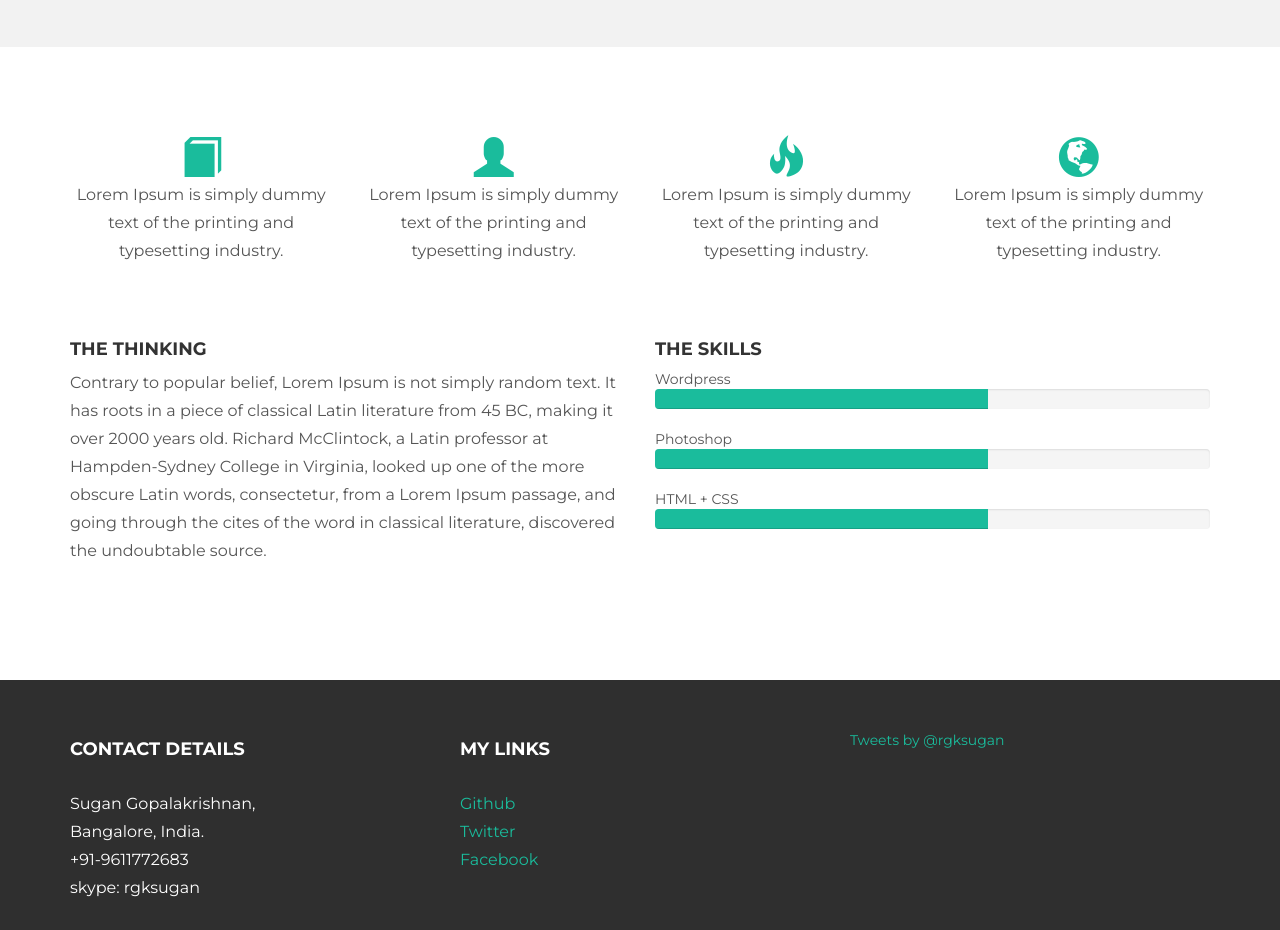
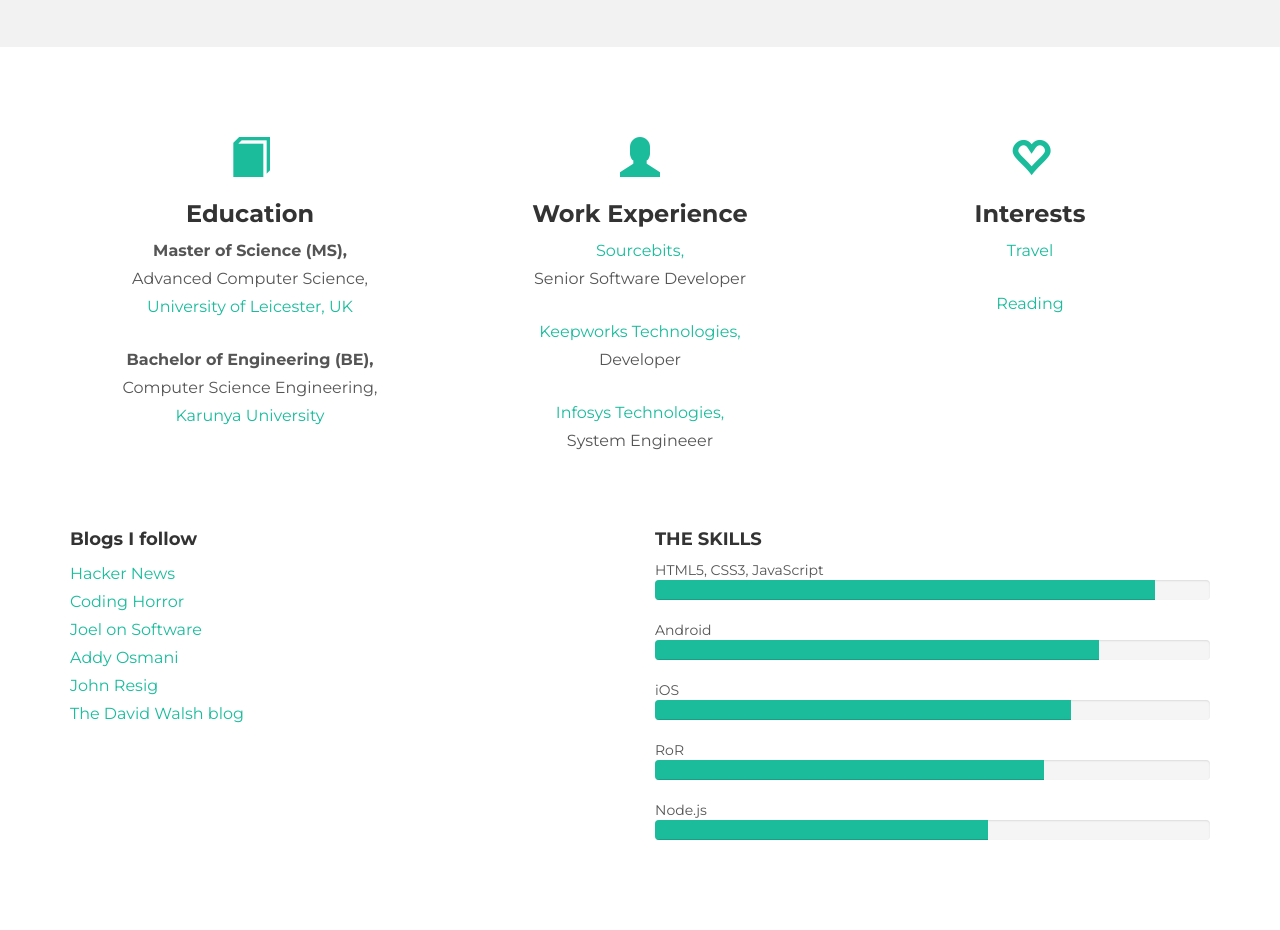
Before and after one commit to rgksugan/portfolio, a plain HTML site: page public/about.html in a window 1280 px wide. Shown: the part 700-1630 px from the top of the page. Drawn offline with nearby package versions, Linux system fonts and the light colour scheme.

Commit message:
fixed rack config + about page

```diff
--- a/public/about.html
+++ b/public/about.html
@@ -72,53 +72,79 @@
 
 	<div class="container pt">
 		<div class="row mt centered">
-			<div class="col-lg-3">
+			<div class="col-lg-4">
 				<span class="glyphicon glyphicon-book"></span>
-				<p>Lorem Ipsum is simply dummy text of the printing and typesetting industry.</p>
+				<h3>Education</h3>
+				<p><strong>Master of Science (MS),</strong><br />Advanced Computer Science, <br /><a href="http://www.le.ac.uk/" target="_blank">University of Leicester, UK</a></p>
+				<p><strong>Bachelor of Engineering (BE),</strong><br />Computer Science Engineering, <br /><a href="http://karunya.edu/" target="_blank">Karunya University</a></p>
 			</div>
 
-			<div class="col-lg-3">
+			<div class="col-lg-4">
 				<span class="glyphicon glyphicon-user"></span>
-				<p>Lorem Ipsum is simply dummy text of the printing and typesetting industry.</p>
+				<h3>Work Experience</h3>
+				<p><a href="http://www.sourcebits.com/" target="_blank">Sourcebits,</a><br />Senior Software Developer</p>
+				<p><a href="http://www.keepworks.com/" target="_blank">Keepworks Technologies,</a><br />Developer</p>
+				<p><a href="http://www.infosys.com/" target="_blank">Infosys Technologies,</a><br />System Engineeer</p>
 			</div>
 
-			<div class="col-lg-3">
+			<!-- <div class="col-lg-3">
 				<span class="glyphicon glyphicon-fire"></span>
 				<p>Lorem Ipsum is simply dummy text of the printing and typesetting industry.</p>
-			</div>
+			</div> -->
 
-			<div class="col-lg-3">
-				<span class="glyphicon glyphicon-globe"></span>
-				<p>Lorem Ipsum is simply dummy text of the printing and typesetting industry.</p>
+			<div class="col-lg-4">
+				<span class="glyphicon glyphicon-heart-empty"></span>
+				<h3>Interests</h3>
+				<p><a href="http://kadambai2london.blogspot.in" target="_blank">Travel</a></p>
+				<p><a href="https://www.goodreads.com/user/show/4964353-sugan" target="_blank">Reading</a></p>
 			</div>
 		</div><!-- /row -->
 
 		<div class="row mt">
 			<div class="col-lg-6">
-				<h4>THE THINKING</h4>
-				<p>Contrary to popular belief, Lorem Ipsum is not simply random text. It has roots in a piece of classical Latin literature from 45 BC, making it over 2000 years old. Richard McClintock, a Latin professor at Hampden-Sydney College in Virginia, looked up one of the more obscure Latin words, consectetur, from a Lorem Ipsum passage, and going through the cites of the word in classical literature, discovered the undoubtable source.</p>
+				<h4>Blogs I follow</h4>
+				<p><a target="_blank" href="https://news.ycombinator.com/">Hacker News</a><br/>
+				<a target="_blank" href="http://blog.codinghorror.com/">Coding Horror</a><br/>
+				<a target="_blank" href="http://www.joelonsoftware.com/">Joel on Software</a><br/>
+				<a target="_blank" href="http://addyosmani.com/blog/">Addy Osmani</a><br/>
+				<a target="_blank" href="http://ejohn.org/category/blog/">John Resig</a><br/>
+				<a target="_blank" href="http://davidwalsh.name/">The David Walsh blog</a></p>
 			</div><!-- /colg-lg-6 -->
 
 			<div class="col-lg-6">
 				<h4>THE SKILLS</h4>
-				Wordpress
+				HTML5, CSS3, JavaScript
 				<div class="progress">
-					<div class="progress-bar progress-bar-theme" role="progressbar" aria-valuenow="60" aria-valuemin="0" aria-valuemax="100" style="width: 60%;">
-						<span class="sr-only">60% Complete</span>
+					<div class="progress-bar progress-bar-theme" role="progressbar" aria-valuenow="60" aria-valuemin="0" aria-valuemax="100" style="width: 90%;">
+						<span class="sr-only">90% Complete</span>
 					</div>
 				</div>
 
-				Photoshop
+				Android
 				<div class="progress">
-					<div class="progress-bar progress-bar-theme" role="progressbar" aria-valuenow="80" aria-valuemin="0" aria-valuemax="100" style="width: 60%;">
+					<div class="progress-bar progress-bar-theme" role="progressbar" aria-valuenow="80" aria-valuemin="0" aria-valuemax="100" style="width: 80%;">
 						<span class="sr-only">80% Complete</span>
 					</div>
 				</div>
 
-				HTML + CSS
+				iOS
+				<div class="progress">
+					<div class="progress-bar progress-bar-theme" role="progressbar" aria-valuenow="95" aria-valuemin="0" aria-valuemax="100" style="width: 75%;">
+						<span class="sr-only">75% Complete</span>
+					</div>
+				</div>
+
+				RoR
+				<div class="progress">
+					<div class="progress-bar progress-bar-theme" role="progressbar" aria-valuenow="95" aria-valuemin="0" aria-valuemax="100" style="width: 70%;">
+						<span class="sr-only">70% Complete</span>
+					</div>
+				</div>
+
+				Node.js
 				<div class="progress">
 					<div class="progress-bar progress-bar-theme" role="progressbar" aria-valuenow="95" aria-valuemin="0" aria-valuemax="100" style="width: 60%;">
-						<span class="sr-only">95% Complete</span>
+						<span class="sr-only">60% Complete</span>
 					</div>
 				</div>
 
```
Also changed, not shown: 1 other file.
